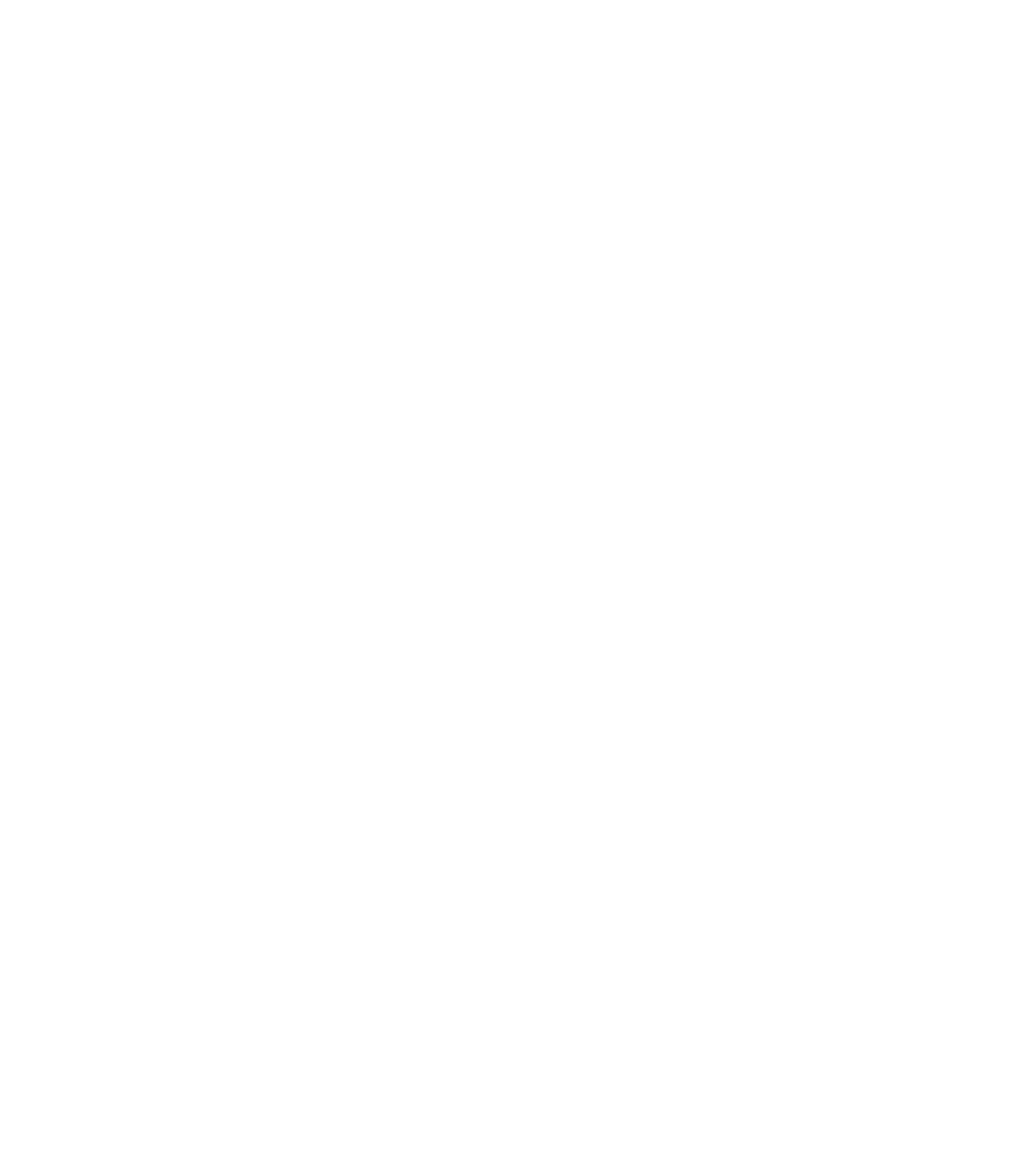
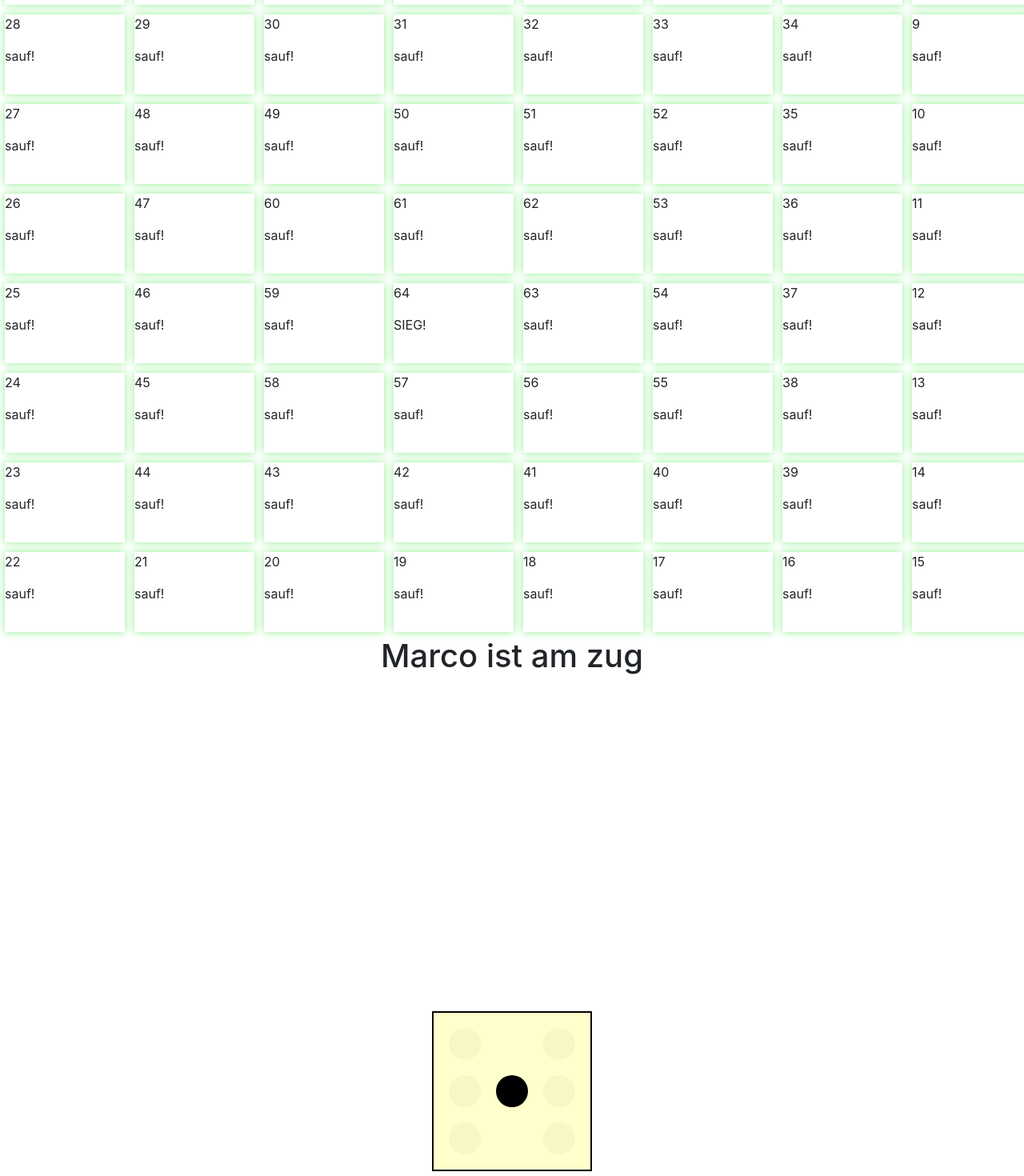
Before and after one commit to DarthSiedewurst/spiralingdownwebui, a Vue app: page /game in a window 1280 px wide. Shown: the part 100-1570 px from the top of the page at 80% size. Before the commit the page ends 800 px from the top, so only its background shows below. Built offline with nearby package versions, Linux system fonts and the light colour scheme.

Commit message:
it motherfucking works

```diff
--- /dev/null
+++ b/src/components/Dice.vue
@@ -0,0 +1,201 @@
+<template>
+  <div class="container-dice">
+    <div id="dice1" class="dice dice-one">
+      <div id="dice-one-side-one" class="side one">
+        <div class="divot one-1"></div>
+      </div>
+      <div id="dice-one-side-two" class="side two">
+        <div class="divot two-1"></div>
+        <div class="divot two-2"></div>
+      </div>
+      <div id="dice-one-side-three" class="side three">
+        <div class="divot three-1"></div>
+        <div class="divot three-2"></div>
+        <div class="divot three-3"></div>
+      </div>
+      <div id="dice-one-side-four" class="side four">
+        <div class="divot four-1"></div>
+        <div class="divot four-2"></div>
+        <div class="divot four-3"></div>
+        <div class="divot four-4"></div>
+      </div>
+      <div id="dice-one-side-five" class="side five">
+        <div class="divot five-1"></div>
+        <div class="divot five-2"></div>
+        <div class="divot five-3"></div>
+        <div class="divot five-4"></div>
+        <div class="divot five-5"></div>
+      </div>
+      <div id="dice-one-side-six" class="side six">
+        <div class="divot six-1"></div>
+        <div class="divot six-2"></div>
+        <div class="divot six-3"></div>
+        <div class="divot six-4"></div>
+        <div class="divot six-5"></div>
+        <div class="divot six-6"></div>
+      </div>
+    </div>
+  </div>
+</template>
+<script lang="ts">
+import { Component, Prop, Vue } from "vue-property-decorator";
+
+@Component({
+  components: {}
+})
+export default class Dice extends Vue {
+  //POINT ROLL FUNCTION
+  private roll() {
+    const elDiceOne = document.getElementById("dice1")!;
+    // sets dice variables
+    const diceOne = Math.floor(Math.random() * 6 + 1);
+
+    //Dice reset and display
+
+    for (let i = 1; i <= 6; i++) {
+      elDiceOne.classList.remove("show-" + i);
+      if (diceOne === i) {
+        elDiceOne.classList.add("show-" + i);
+      }
+    }
+    return diceOne;
+  }
+}
+</script>
+<style scoped>
+/* MODAL THINGS*/
+
+.modal-overlay,
+.modal {
+  visibility: hidden;
+  opacity: 0;
+}
+
+/*########## DICE THINGS ###########*/
+.container-dice {
+  margin-top: 100px;
+}
+
+.dice {
+  position: relative;
+  width: 200px;
+  height: 200px;
+  transform-style: preserve-3d;
+  transition: transform 1s;
+}
+
+.divot {
+  position: absolute;
+  width: 40px;
+  height: 40px;
+  margin: -20px 0 0 -20px;
+  border-radius: 20px;
+  background: #000;
+}
+
+.side {
+  background-color: rgba(255, 255, 204, 0.97);
+  position: absolute;
+  width: 200px;
+  height: 200px;
+  border: 2px solid black;
+}
+
+.side:nth-child(1) {
+  transform: translateZ(100px);
+}
+
+.side:nth-child(6) {
+  transform: rotateY(180deg) translateZ(100px);
+}
+
+.side:nth-child(3) {
+  transform: rotateY(90deg) translateZ(100px);
+}
+
+.side:nth-child(4) {
+  transform: rotateY(-90deg) translateZ(100px);
+}
+
+.side:nth-child(5) {
+  transform: rotateX(90deg) translateZ(100px);
+}
+
+.side:nth-child(2) {
+  transform: rotateX(-90deg) translateZ(100px);
+}
+
+.show-1 {
+  transform: rotateX(720deg) rotateZ(-720deg);
+}
+
+.show-6 {
+  transform: rotateX(-900deg) rotateZ(1080deg);
+}
+
+.show-3 {
+  transform: rotateY(-450deg) rotateZ(-1440deg);
+}
+
+.show-4 {
+  transform: rotateY(810deg) rotateZ(720deg);
+}
+
+.show-5 {
+  transform: rotateX(-810deg) rotateZ(-1080deg);
+}
+
+.show-2 {
+  transform: rotateX(450deg) rotateZ(-720deg);
+}
+
+/* Dice Dots */
+.two-1,
+.three-1,
+.four-1,
+.five-1,
+.six-1 {
+  top: 20%;
+  left: 20%;
+}
+
+.four-3,
+.five-3,
+.six-4 {
+  top: 20%;
+  left: 80%;
+}
+
+.one-1,
+.three-2,
+.five-5 {
+  top: 50%;
+  left: 50%;
+}
+
+.four-2,
+.five-2,
+.six-3 {
+  top: 80%;
+  left: 20%;
+}
+
+.two-2,
+.three-3,
+.four-4,
+.five-4,
+.six-6 {
+  top: 80%;
+  left: 80%;
+}
+
+.six-2 {
+  top: 50%;
+  left: 20%;
+}
+
+.six-5 {
+  top: 50%;
+  left: 80%;
+}
+</style>
--- a/src/rules/ruleset1.json
+++ b/src/rules/ruleset1.json
@@ -1,66 +1,66 @@
 {
-  "fieldId1": { "name": "1...echt jetzt?!", "action": "" },
-  "fieldId2": { "name": "sauf!", "action": "" },
-  "fieldId3": { "name": "sauf!", "action": "" },
-  "fieldId4": { "name": "FELD4", "action": "" },
-  "fieldId5": { "name": "FELD5!", "action": "" },
-  "fieldId6": { "name": "sauf!", "action": "" },
-  "fieldId7": { "name": "sauf!", "action": "" },
-  "fieldId8": { "name": "sauf!", "action": "" },
-  "fieldId9": { "name": "sauf!", "action": "" },
-  "fieldId10": { "name": "sauf!", "action": "" },
-  "fieldId11": { "name": "sauf!", "action": "" },
-  "fieldId12": { "name": "sauf!", "action": "" },
-  "fieldId13": { "name": "sauf!", "action": "" },
-  "fieldId14": { "name": "sauf!", "action": "" },
-  "fieldId15": { "name": "sauf!", "action": "" },
-  "fieldId16": { "name": "sauf!", "action": "" },
-  "fieldId17": { "name": "sauf!", "action": "" },
-  "fieldId18": { "name": "sauf!", "action": "" },
-  "fieldId19": { "name": "sauf!", "action": "" },
-  "fieldId20": { "name": "sauf!", "action": "" },
-  "fieldId21": { "name": "sauf!", "action": "" },
-  "fieldId22": { "name": "sauf!", "action": "" },
-  "fieldId23": { "name": "sauf!", "action": "" },
-  "fieldId24": { "name": "sauf!", "action": "" },
-  "fieldId25": { "name": "sauf!", "action": "" },
-  "fieldId26": { "name": "sauf!", "action": "" },
-  "fieldId27": { "name": "sauf!", "action": "" },
-  "fieldId28": { "name": "sauf!", "action": "" },
-  "fieldId29": { "name": "sauf!", "action": "" },
-  "fieldId30": { "name": "sauf!", "action": "" },
-  "fieldId31": { "name": "sauf!", "action": "" },
-  "fieldId32": { "name": "sauf!", "action": "" },
-  "fieldId33": { "name": "sauf!", "action": "" },
-  "fieldId34": { "name": "sauf!", "action": "" },
-  "fieldId35": { "name": "sauf!", "action": "" },
-  "fieldId36": { "name": "sauf!", "action": "" },
-  "fieldId37": { "name": "sauf!", "action": "" },
-  "fieldId38": { "name": "sauf!", "action": "" },
-  "fieldId39": { "name": "sauf!", "action": "" },
-  "fieldId40": { "name": "sauf!", "action": "" },
-  "fieldId41": { "name": "sauf!", "action": "" },
-  "fieldId42": { "name": "sauf!", "action": "" },
-  "fieldId43": { "name": "sauf!", "action": "" },
-  "fieldId44": { "name": "sauf!", "action": "" },
-  "fieldId45": { "name": "sauf!", "action": "" },
-  "fieldId46": { "name": "sauf!", "action": "" },
-  "fieldId47": { "name": "sauf!", "action": "" },
-  "fieldId48": { "name": "sauf!", "action": "" },
-  "fieldId49": { "name": "sauf!", "action": "" },
-  "fieldId50": { "name": "sauf!", "action": "" },
-  "fieldId51": { "name": "sauf!", "action": "" },
-  "fieldId52": { "name": "sauf!", "action": "" },
-  "fieldId53": { "name": "sauf!", "action": "" },
-  "fieldId54": { "name": "sauf!", "action": "" },
-  "fieldId55": { "name": "sauf!", "action": "" },
-  "fieldId56": { "name": "sauf!", "action": "" },
-  "fieldId57": { "name": "sauf!", "action": "" },
-  "fieldId58": { "name": "sauf!", "action": "" },
-  "fieldId59": { "name": "sauf!", "action": "" },
-  "fieldId60": { "name": "sauf!", "action": "" },
-  "fieldId61": { "name": "sauf!", "action": "" },
-  "fieldId62": { "name": "sauf!", "action": "" },
-  "fieldId63": { "name": "sauf!", "action": "" },
-  "fieldId64": { "name": "SIEG!", "action": "" }
+  "fieldId1": { "name": "1...echt jetzt?!", "move": 0 },
+  "fieldId2": { "name": "sauf!", "move": 0 },
+  "fieldId3": { "name": "sauf!", "move": 0 },
+  "fieldId4": { "name": "1 zurück", "move": -1 },
+  "fieldId5": { "name": "FELD5!", "move": 0 },
+  "fieldId6": { "name": "1 vor", "move": 1 },
+  "fieldId7": { "name": "sauf!", "move": 0 },
+  "fieldId8": { "name": "start!", "move": -7 },
+  "fieldId9": { "name": "sauf!", "move": 0 },
+  "fieldId10": { "name": "sauf!", "move": 0 },
+  "fieldId11": { "name": "sauf!", "move": 0 },
+  "fieldId12": { "name": "sauf!", "move": 0 },
+  "fieldId13": { "name": "sauf!", "move": 0 },
+  "fieldId14": { "name": "sauf!", "move": 0 },
+  "fieldId15": { "name": "sauf!", "move": 0 },
+  "fieldId16": { "name": "sauf!", "move": 0 },
+  "fieldId17": { "name": "sauf!", "move": 0 },
+  "fieldId18": { "name": "sauf!", "move": 0 },
+  "fieldId19": { "name": "sauf!", "move": 0 },
+  "fieldId20": { "name": "sauf!", "move": 0 },
+  "fieldId21": { "name": "sauf!", "move": 0 },
+  "fieldId22": { "name": "sauf!", "move": 0 },
+  "fieldId23": { "name": "sauf!", "move": 0 },
+  "fieldId24": { "name": "sauf!", "move": 0 },
+  "fieldId25": { "name": "sauf!", "move": 0 },
+  "fieldId26": { "name": "sauf!", "move": 0 },
+  "fieldId27": { "name": "sauf!", "move": 0 },
+  "fieldId28": { "name": "sauf!", "move": 0 },
+  "fieldId29": { "name": "sauf!", "move": 0 },
+  "fieldId30": { "name": "sauf!", "move": 0 },
+  "fieldId31": { "name": "sauf!", "move": 0 },
+  "fieldId32": { "name": "sauf!", "move": 0 },
+  "fieldId33": { "name": "sauf!", "move": 0 },
+  "fieldId34": { "name": "sauf!", "move": 0 },
+  "fieldId35": { "name": "sauf!", "move": 0 },
+  "fieldId36": { "name": "sauf!", "move": 0 },
+  "fieldId37": { "name": "sauf!", "move": 0 },
+  "fieldId38": { "name": "sauf!", "move": 0 },
+  "fieldId39": { "name": "sauf!", "move": 0 },
+  "fieldId40": { "name": "sauf!", "move": 0 },
+  "fieldId41": { "name": "sauf!", "move": 0 },
+  "fieldId42": { "name": "sauf!", "move": 0 },
+  "fieldId43": { "name": "sauf!", "move": 0 },
+  "fieldId44": { "name": "sauf!", "move": 0 },
+  "fieldId45": { "name": "sauf!", "move": 0 },
+  "fieldId46": { "name": "sauf!", "move": 0 },
+  "fieldId47": { "name": "sauf!", "move": 0 },
+  "fieldId48": { "name": "sauf!", "move": 0 },
+  "fieldId49": { "name": "sauf!", "move": 0 },
+  "fieldId50": { "name": "sauf!", "move": 0 },
+  "fieldId51": { "name": "sauf!", "move": 0 },
+  "fieldId52": { "name": "sauf!", "move": 0 },
+  "fieldId53": { "name": "sauf!", "move": 0 },
+  "fieldId54": { "name": "sauf!", "move": 0 },
+  "fieldId55": { "name": "sauf!", "move": 0 },
+  "fieldId56": { "name": "sauf!", "move": 0 },
+  "fieldId57": { "name": "sauf!", "move": 0 },
+  "fieldId58": { "name": "sauf!", "move": 0 },
+  "fieldId59": { "name": "sauf!", "move": 0 },
+  "fieldId60": { "name": "sauf!", "move": 0 },
+  "fieldId61": { "name": "sauf!", "move": 0 },
+  "fieldId62": { "name": "sauf!", "move": 0 },
+  "fieldId63": { "name": "sauf!", "move": 0 },
+  "fieldId64": { "name": "SIEG!", "move": 0 }
 }
--- a/src/views/Game.vue
+++ b/src/views/Game.vue
@@ -13,12 +13,20 @@
       </b-col>
 
       <b-col>
-        <button @click="rollTheDie">Würfeln</button>
-        {{ roll }}
-        <div>Player {{ activePlayer }} ist am zug</div>
+        <b-row>
+          <h1 class="player m-auto">{{ activePlayer.name }} ist am zug</h1>
+        </b-row>
+        <b-row class="diceContainer">
+          <div class="m-auto" @click="rollTheDie">
+            <dice ref="dice"></dice>
+          </div>
+        </b-row>
+        <b-row>
+          <b-button class="newGameButton" type="button">Neues Spiel</b-button>
+        </b-row>
       </b-col>
     </b-row>
-    <b-modal ref="rule">{{ rulename }}</b-modal>
+    <b-modal ok-only no-close-on-esc no-close-on-backdrop ref="rule" @ok="handleOk">{{ rulename }}</b-modal>
   </div>
 </template>
 
@@ -28,69 +36,108 @@ import { Component, Vue } from "vue-property-decorator";
 import ofSize from "@/services/spiralmatrix";
 import tile from "@/components/Tile.vue";
 import player from "@/components/Player.vue";
+import dice from "@/components/Dice.vue";
 
 @Component({
-  components: { tile, player }
+  components: { tile, player, dice }
 })
 export default class Game extends Vue {
   private ruleset1 = require("@/rules/ruleset1.json");
   private rulename = "";
+  private ruleMovement = 0;
 
   private matrix: any = ofSize.ofSize(8);
   private players: any = [
-    { id: 0, activeTurn: true, name: "playerOne", tile: 1 },
-    { id: 1, activeTurn: false, name: "playerTwo", tile: 1 },
-    { id: 2, activeTurn: false, name: "playerThree", tile: 1 },
-    { id: 3, activeTurn: false, name: "playerFour", tile: 1 },
-    { id: 4, activeTurn: false, name: "playerFive", tile: 1 }
+    { id: 0, activeTurn: true, name: "Marco", tile: 1 },
+    { id: 1, activeTurn: false, name: "Andre", tile: 1 }
   ];
   private roll = 0;
-  private activePlayer = this.players[0].name;
+  private activePlayer = this.players[0];
 
-  private async rollTheDie() {
+  private rollTheDie() {
     let id = 0;
     this.players.forEach((element: any) => {
       if (element.activeTurn) {
         id = element.id;
       }
     });
-    this.roll = Math.floor(Math.random() * 6) + 1;
+    this.roll = (this.$refs.dice as any).roll();
+    console.log(this.roll);
 
-    await this.move(id);
+    this.move(id);
+  }
+  private handleOk(bvModalEvt: any) {
+    const fieldId = "fieldId" + this.players[this.activePlayer.id].tile;
+    this.ruleMovement = (this.ruleset1 as any)[fieldId].move;
 
-    this.showRule(id);
+    if (this.ruleMovement !== 0) {
+      this.roll = this.ruleMovement;
+      this.move(this.activePlayer.id);
+      return;
+    }
 
-    this.players[id].activeTurn = false;
+    this.players[this.activePlayer.id].activeTurn = false;
 
-    if (id < this.players.length - 1) {
-      this.players[id + 1].activeTurn = true;
-      this.activePlayer = this.players[id + 1].name;
+    if (this.activePlayer.id < this.players.length - 1) {
+      this.players[this.activePlayer.id + 1].activeTurn = true;
+      this.activePlayer = this.players[this.activePlayer.id + 1];
     } else {
       this.players[0].activeTurn = true;
-      this.activePlayer = this.players[0].name;
+      this.activePlayer = this.players[0];
     }
   }
 
-  private move(id: number) {
+  private async move(id: number) {
+    if (this.roll > 0) {
       for (let i = 0; i < this.roll; i++) {
+        await new Promise(resolve => {
           setTimeout(() => {
+            resolve(this.moveForward(id));
+          }, 500);
+        });
+      }
+      this.showRule(id);
+    } else {
+      for (let i = 0; i < Math.abs(this.roll); i++) {
+        await new Promise(resolve => {
+          setTimeout(() => {
+            resolve(this.moveBackward(id));
+          }, 500);
+        });
+      }
+      this.showRule(id);
+    }
+  }
+
+  private moveForward(id: number) {
     if (this.players[id].tile < 64) {
       this.players[id].tile++;
       (this.$refs.player as any)[id].movePlayer();
     }
-        console.log("Timeout: " + this.players[id].tile);
-      }, i * 500);
   }
-    console.log("move: " + this.players[id].tile);
+
+  private moveBackward(id: number) {
+    this.players[id].tile--;
+    (this.$refs.player as any)[id].movePlayer();
   }
 
   private showRule(id: number) {
     const fieldId = "fieldId" + this.players[id].tile;
     this.rulename = (this.ruleset1 as any)[fieldId].name;
     (this.$refs["rule"] as any).show();
-    console.log("showRule: " + this.players[id].tile);
   }
 }
 </script>
 
-<style lang="scss" scoped></style>
+<style lang="scss" scoped>
+.player {
+  margin: auto;
+}
+.diceContainer {
+  margin-top: 25%;
+}
+.newGameButton {
+  margin: auto;
+  margin-top: 50%;
+}
+</style>
```
Also changed, not shown: src/router/index.ts (+12 -6 lines), src/views/NewGame.vue (added, +16 -0 lines). Lines whose indentation alone changed are shown as unchanged.
